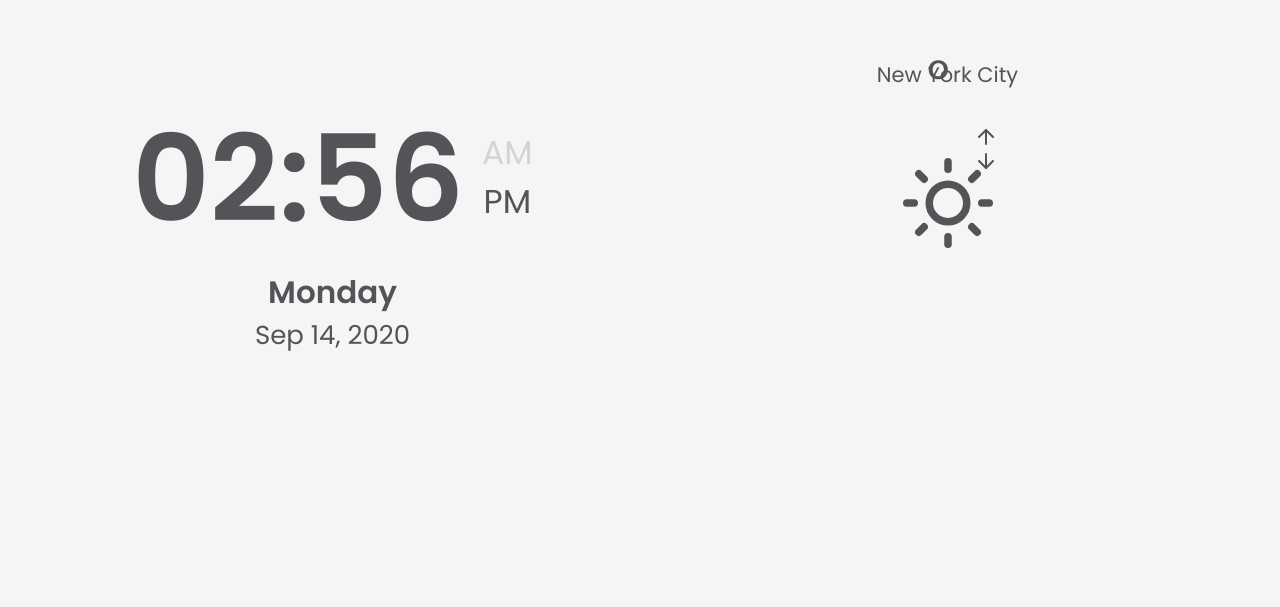
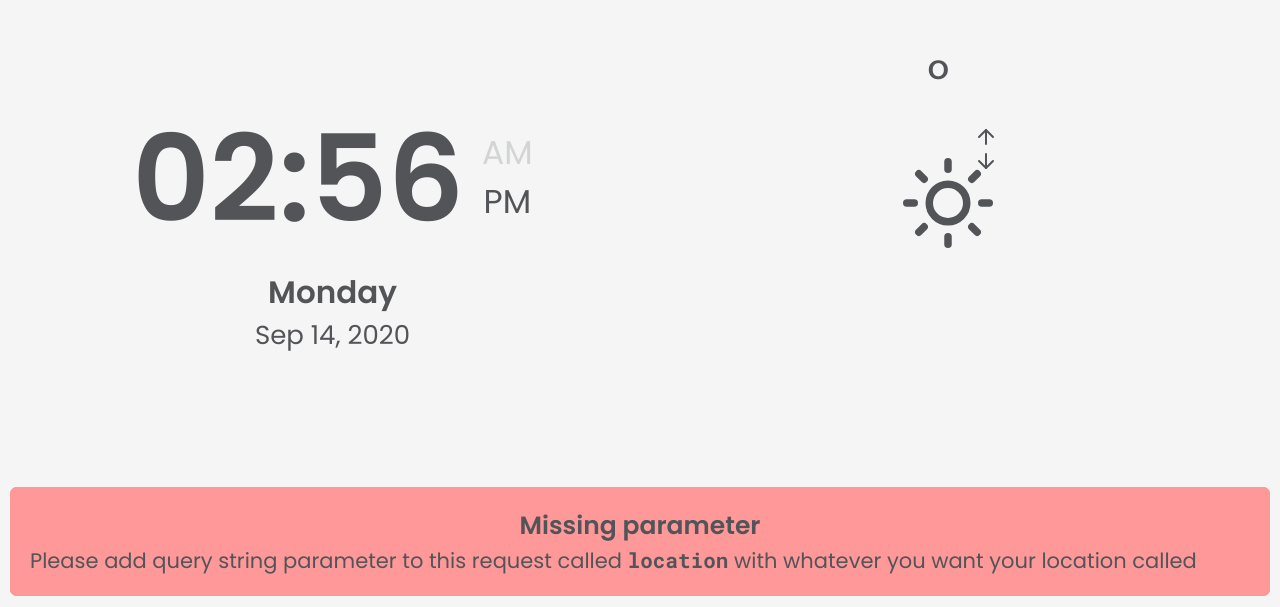
Before and after one commit to torrobinson/browser-startpage, a plain HTML site: page index.html in a window 1280 px wide. Shown: the part 193-800 px from the top of the page. Drawn offline with nearby package versions, Linux system fonts and the light colour scheme.

Commit message:
Added warnings for missing parameters

```diff
--- a/index.css
+++ b/index.css
@@ -37,6 +37,28 @@ body{
     justify-content: center;
 }
 
+
+.warning{
+    position: absolute;
+    bottom: 11px;
+    background-color: #f99;
+    padding: 20px;
+    border-radius: 7px;
+    width: calc(100% - 20px);
+}
+
+.warning.hide{
+    display: none;
+}
+.warning .warning-title{
+    font-weight: bold;
+    text-align: center;
+    font-size: 25px;
+}
+
+.mono{
+    font-family: 'Roboto Mono', monospace;
+}
 
 .text-center{
     text-align: center;
@@ -127,5 +149,4 @@ body{
     display: inline;
     position: relative;
     top: -4px;
-    font-family: 'Roboto Mono', monospace;
 }
--- a/index.html
+++ b/index.html
@@ -23,6 +23,19 @@
 
     </head>
     <body>
+
+        <div class="key-warning warning hide">
+            <div class="warning-title">Missing parameter</div> Please add a query string parameter to this request called <span class="mono">weatherApiKey</span> with your API key from <a href="https://openweathermap.org/api" target="_blank">OpenWeather</a>
+        </div>
+
+        <div class="coord-warning warning hide">
+            <div class="warning-title">Missing parameter</div> Please add query string parameters to this request called <span class="mono">lat</span> and <span class="mono">long</span> with coordinates for your city
+        </div>
+
+        <div class="location-warning warning hide">
+            <div class="warning-title">Missing parameter</div> Please add query string parameter to this request called <span class="mono">location</span> with whatever you want your location called
+        </div>
+
         <div class="row">
             <div class="text-center col-xs-12 col-md-6">
                 <div class="greeting-holder">
@@ -53,11 +66,11 @@
                                     <div class="min-max-holder">
                                         <div class="temp-max-holder">
                                             <i data-feather="arrow-up"></i>
-                                            <div class="temp-max"></div>
+                                            <div class="temp-max mono"></div>
                                         </div>
                                         <div class="temp-min-holder">
                                             <i data-feather="arrow-down"></i>
-                                            <div class="temp-min"></div>
+                                            <div class="temp-min mono"></div>
                                         </div>
                                     </div>
                             </div>
--- a/index.js
+++ b/index.js
@@ -1,30 +1,43 @@
 // Default weather information until the user provides one
-var currentLocation = 'New York City';
+var currentLocation = '';
 var lat = 40.7128;
 var long = -74.0060;
+var weatherApiKey = '';
 
-var weatherApiKey = '';
+window.addEventListener('load', function(event) {
     // Set the weather api key
     if(queryStringParameters.has('weatherApiKey')){
         weatherApiKey = queryString('weatherApiKey');
     }
+    else{
+        document.querySelector('.key-warning').classList.remove('hide');
+    }
 
+    // Set the Coordinates
     if(queryStringParameters.has('lat')){
         lat = queryString('lat');
+    }
+    else{
+        document.querySelector('.coord-warning').classList.remove('hide');
     }
     if(queryStringParameters.has('long')){
         long = queryString('long');
     }
+    else{
+        document.querySelector('.coord-warning').classList.remove('hide');
+    }
 
-window.addEventListener('load', function(event) {
     // Update the clock once per second
     updateClock();
     setInterval(updateClock, 1000);
 
-    // Default the location
+    // Update the location
     var locationElement = document.querySelector('.location');
     if(queryStringParameters.has('location')){
         currentLocation = queryString('location');
+    }
+    else{
+        document.querySelector('.location-warning').classList.remove('hide');
     }
     locationElement.innerHTML = currentLocation;
 
```
Lines whose indentation alone changed are shown as unchanged.
